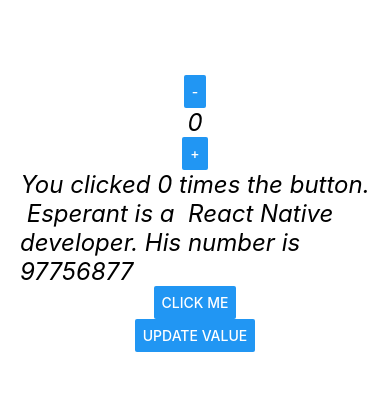
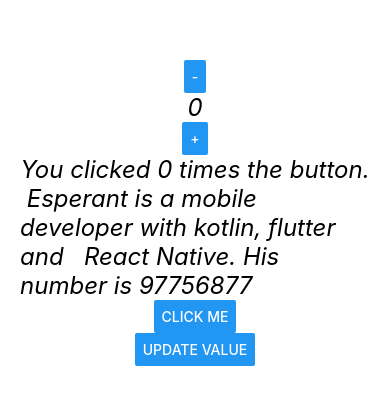
Before and after one commit to esperantgada/React-native, a React Native app in the folder demo/: screen / in a window 390 px wide. Shown: the part 209-614 px from the top of the page. Built offline with nearby package versions, Linux system fonts and the light colour scheme.

Commit message:
Add text

```diff
--- a/demo/App.js
+++ b/demo/App.js
@@ -55,7 +55,7 @@
       <Text style={styles.text}>You clicked {count} times the button.</Text>
 
 
-      <Text style={styles.text}> {name} is a  {session.title} developer. His number is {session.number}</Text>
+      <Text style={styles.text}> {name} is a mobile developer with kotlin, flutter and   {session.title}. His number is {session.number}</Text>
       <Button title='Click me' onPress={()=> {Linking.openURL('https://www.youtube.com/watch?v=ANdSdIlgsEw&list=PL8kfZyp--gEXs4YsSLtB3KqDtdOFHMjWZ')}}></Button>
       <Button title='Update value' onPress={handleUpdate} style= {styles.buttons}></Button>
     </View>
```
